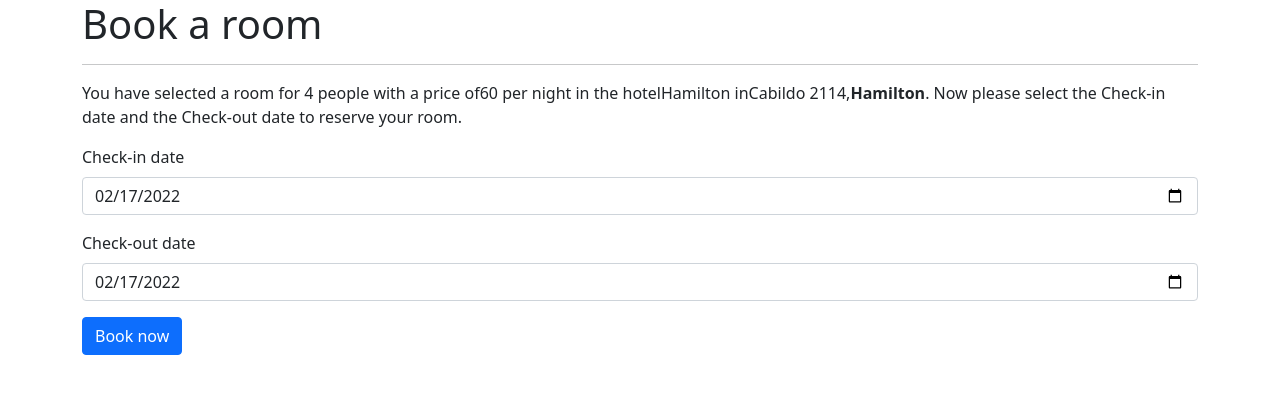
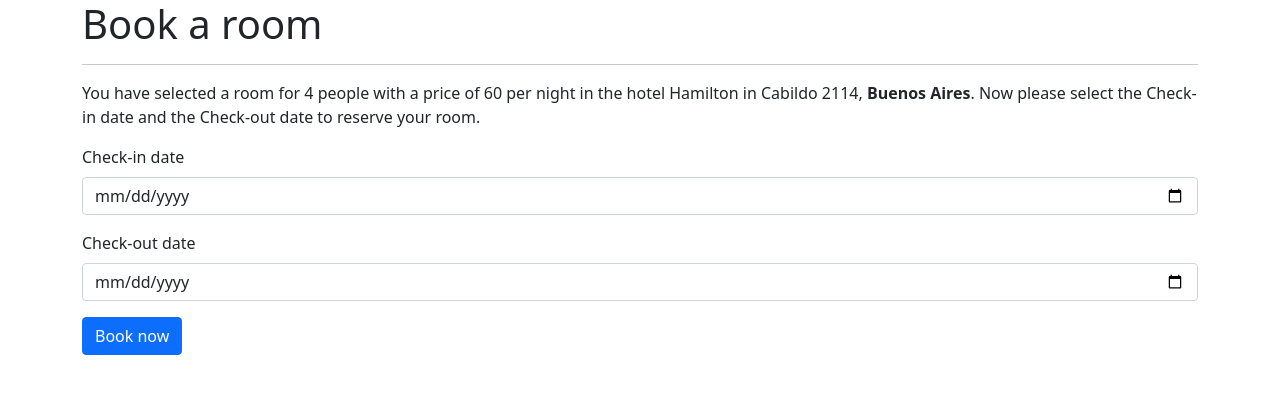
Before and after one commit to mike2611/lodging-app-frontend, a React (Create React App) app: page /reserve_room in a window 1280 px wide. Shown: the top 394 px of the page. Built offline with nearby package versions, Linux system fonts and the light colour scheme.

Commit message:
Add main structure to My Reservations page

```diff
--- a/package.json
+++ b/package.json
@@ -8,6 +8,8 @@
     "@testing-library/user-event": "^13.5.0",
     "axios": "^0.26.0",
     "bootstrap": "^5.1.3",
+    "moment": "^2.29.1",
+    "prop-types": "^15.8.1",
     "react": "^17.0.2",
     "react-bootstrap": "^2.1.2",
     "react-dom": "^17.0.2",
--- a/src/App.js
+++ b/src/App.js
@@ -1,6 +1,7 @@
 import React from 'react';
 import { BrowserRouter as Router, Route, Routes } from 'react-router-dom';
 import Details from './components/Details';
+import MyReservations from './components/MyReservations';
 import ReserveRoom from './components/ReserveRoom';
 
 const App = () => (
@@ -8,6 +9,7 @@ const App = () => (
     <Routes>
       <Route path="/room/:roomId" exact element={<Details />} />
       <Route path="/reserve_room/" exact element={<ReserveRoom />} />
+      <Route path="/my_reservations/" exact element={<MyReservations />} />
     </Routes>
   </Router>
 );
--- a/src/components/Details.js
+++ b/src/components/Details.js
@@ -51,7 +51,7 @@ const Details = () => {
           <Link to="/">
             <p>DISCOVER MORE LODGING PLACES</p>
           </Link>
-          <Button data-bs-toggle="modal" data-bs-target="#staticBackdrop">Reserve</Button>
+          <Button href="/reserve_room/">Reserve</Button>
         </div>
       </div>
     </section>
--- /dev/null
+++ b/src/components/MyReservations.js
@@ -0,0 +1,114 @@
+import React from 'react';
+import moment from 'moment';
+import Reservation from './Reservation';
+
+const MyReservations = () => {
+  const hotels = [
+    {
+      name: 'Hamilton',
+      city: 'Buenos Aires',
+      address: 'Cabildo 2114',
+    },
+    {
+      name: 'Peterson',
+      city: 'Buenos Aires',
+      address: 'San Martin 420',
+    },
+  ];
+  const rooms = [
+    {
+      description: 'Wifi, balcony, breakfast included, bathroom with hydromassage',
+      image: 'https://picsum.photos/700',
+      price: 60,
+      people_amount: 4,
+      hotel: 0,
+    },
+    {
+      description: 'Wifi, balcony, breakfast included, bathroom with hydromassage',
+      image: 'https://picsum.photos/750',
+      price: 50,
+      people_amount: 3,
+      hotel: 0,
+    },
+    {
+      description: 'Wifi, balcony, breakfast included, bathroom with hydromassage',
+      image: 'https://picsum.photos/800',
+      price: 30,
+      people_amount: 2,
+      hotel: 1,
+    },
+    {
+      description: 'Wifi, balcony, breakfast included, bathroom with hydromassage',
+      image: 'https://picsum.photos/850',
+      price: 80,
+      people_amount: 5,
+      hotel: 1,
+    },
+  ];
+
+  const reservations = [
+    {
+      id: 1,
+      room: 0,
+      checkin_date: '2022-03-05',
+      checkout_date: '2022-03-15',
+    },
+    {
+      id: 2,
+      room: 1,
+      checkin_date: '2022-03-02',
+      checkout_date: '2022-03-10',
+    },
+    {
+      id: 3,
+      room: 2,
+      checkin_date: '2022-02-03',
+      checkout_date: '2022-02-08',
+    },
+    {
+      id: 4,
+      room: 3,
+      checkin_date: '2022-02-06',
+      checkout_date: '2022-02-15',
+    },
+  ];
+
+  reservations.forEach((reservation, index) => {
+    const checkin = moment(reservation.checkin_date, 'YYYY/MM/DD');
+    const checkout = moment(reservation.checkout_date, 'YYYY/MM/DD');
+    const diffDays = checkout.diff(checkin, 'days');
+    reservations[index] = { ...reservation, nights: diffDays };
+  });
+  // const current = reservations.filter(reserv => )
+
+  // const today = new Date().toISOString().slice(0, 10);
+
+  return (
+    <section className="container">
+      <h1>My Reservations</h1>
+      <br />
+      <ul>
+        {reservations.map((reservation) => (
+          <li key={reservation.id} className="row">
+            <Reservation
+              image={rooms[reservation.room].image}
+              hotel={hotels[rooms[reservation.room].hotel].name}
+              city={hotels[rooms[reservation.room].hotel].city}
+              address={hotels[rooms[reservation.room].hotel].address}
+              description={rooms[reservation.room].description}
+              checkin={reservation.checkin_date}
+              checkout={reservation.checkout_date}
+              price={rooms[reservation.room].price}
+              nights={reservation.nights}
+            />
+          </li>
+        ))}
+      </ul>
+      <h2>Current</h2>
+      <h2>Upcoming</h2>
+      <h2>Past</h2>
+    </section>
+  );
+};
+
+export default MyReservations;
--- a/src/components/ReserveRoom.js
+++ b/src/components/ReserveRoom.js
@@ -18,8 +18,8 @@ const ReserveRoom = () => {
   const today = new Date().toISOString().slice(0, 10);
 
   const [inputs, setInputs] = useState({
-    checkin: today,
-    checkout: today,
+    checkin: '',
+    checkout: '',
   });
 
   const onChange = (e) => {
@@ -34,22 +34,12 @@ const ReserveRoom = () => {
       <h1>Book a room</h1>
       <hr />
       <p>
-        You have selected a room for
-        {' '}
-        {room.people_amount}
-        {' '}
-        people with a price of
-        {room.price}
-        {' '}
-        per night in the hotel
-        {hotel.name}
-        {' '}
-        in
-        {hotel.address}
-        ,
-        <strong>{hotel.name}</strong>
-        . Now please select the Check-in date and the
-        Check-out date to reserve your room.
+        {`You have selected a room for ${room.people_amount} people with a price of ${room.price}
+        per night in the hotel ${hotel.name} in ${hotel.address}, `}
+        <strong>
+          {hotel.city}
+        </strong>
+        . Now please select the Check-in date and the Check-out date to reserve your room.
       </p>
       <Form>
         <Form.Group className="mb-3" controlId="checkin">
@@ -58,7 +48,7 @@ const ReserveRoom = () => {
         </Form.Group>
         <Form.Group className="mb-3" controlId="checkout">
           <Form.Label>Check-out date</Form.Label>
-          <Form.Control name="checkout" type="date" min={inputs.checkin} value={inputs.checkin} onChange={onChange} />
+          <Form.Control name="checkout" type="date" min={inputs.checkin} value={inputs.checkout} onChange={onChange} />
         </Form.Group>
         <Button variant="primary" type="submit">
           Book now
```
Also changed, not shown: 1 other file (tests, documents, lock files or other folders).
